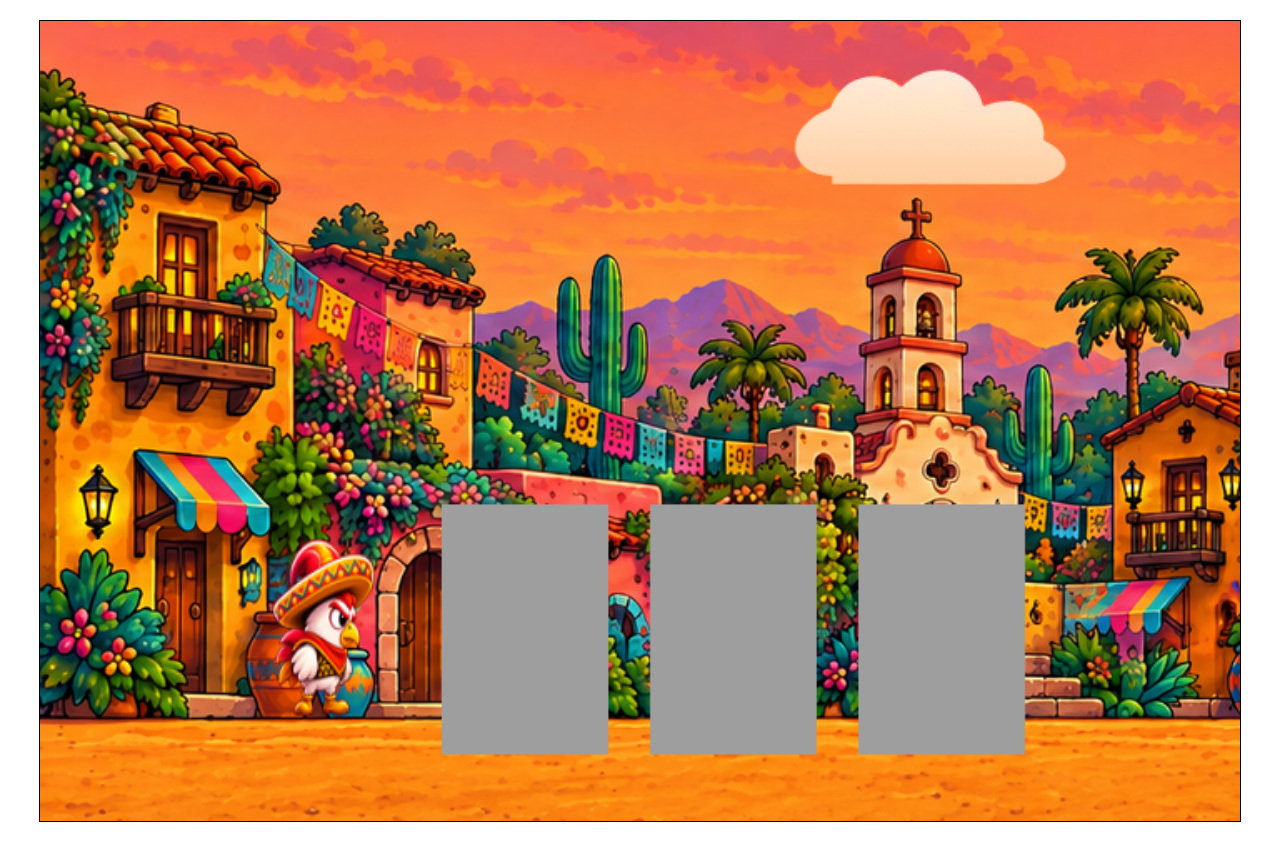
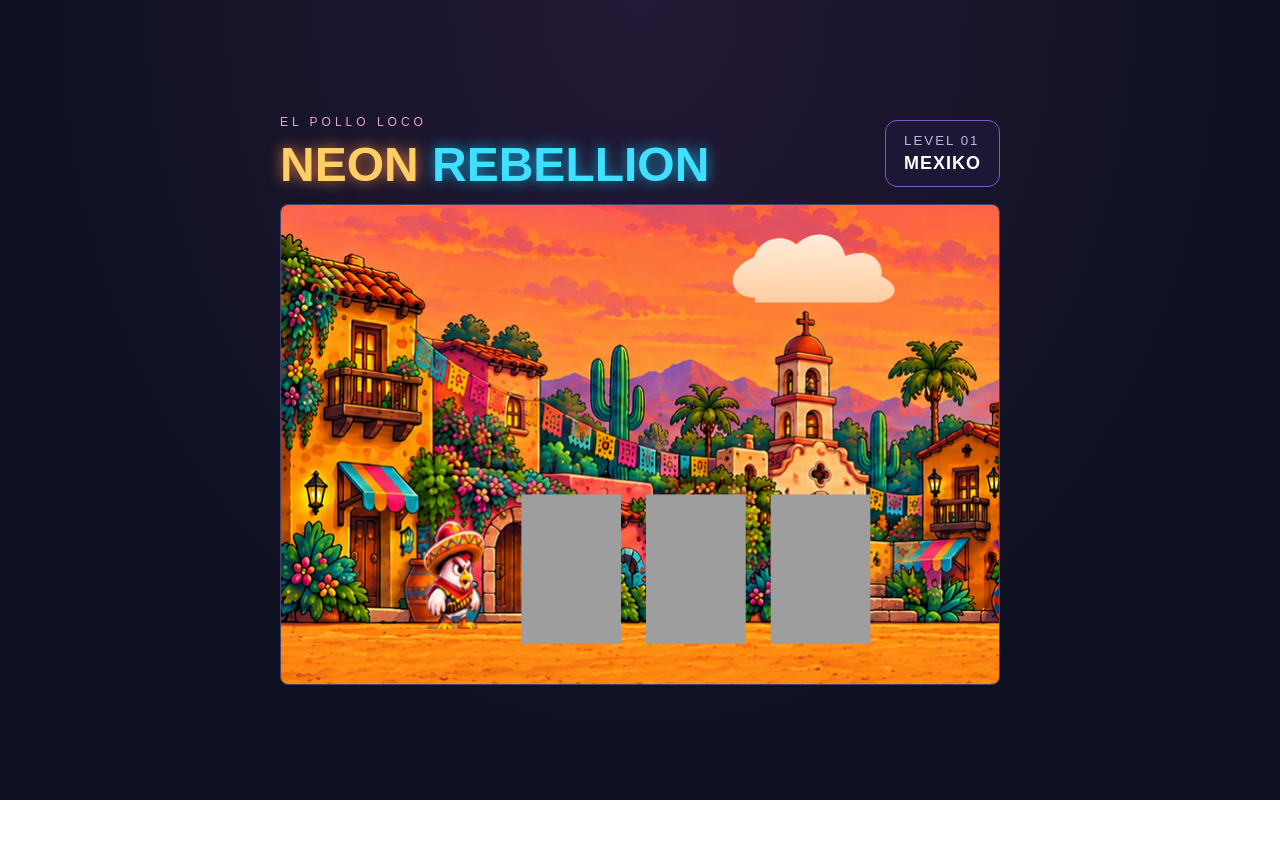
Before and after one commit to Genady86/el-pollo-loco-neon-rebellion, a plain HTML site: page index.html in a window 1280 px wide. After the commit the page ends 800 px from the top, so only its background shows below. Drawn offline with Linux system fonts and the light colour scheme.

Commit message:
Pico Premium Idle Tanz und Neon Layout integriert

```diff
--- a/index.html
+++ b/index.html
@@ -8,6 +8,18 @@
         <link rel="stylesheet" href="style.css" />
     </head>
     <body>
+        <header class="game-header">
+            <div class="game-brand">
+                <p class="game-kicker">EL POLLO LOCO</p>
+                <h1 class="neon-title">NEON <span>REBELLION</span></h1>
+            </div>
+
+            <div class="level-badge">
+                <small>LEVEL 01</small>
+                <strong>MEXIKO</strong>
+            </div>
+        </header>
+
         <canvas id="canvas" width="720" height="480"></canvas>
 
         <script src="models/movable-object.class.js"></script>
--- a/models/character.class.js
+++ b/models/character.class.js
@@ -1,5 +1,5 @@
 class Character extends MovableObject {
-    // Animation: Laufen
+    // Bereits vorhandene Lauf-, Sprung- und Fallanimationen
     IMAGES_WALKING = [
         'img/player/player-run-01.png',
         'img/player/player-run-02.png',
@@ -9,46 +9,62 @@ class Character extends MovableObject {
         'img/player/player-run-06.png',
     ];
 
-    // Animation: Stehen
+    // Sieben neue Standbilder aus der Premium-Grafikdemo
     IMAGES_IDLE = [
-        'img/player/idle/pico-idle-01.png',
-        'img/player/idle/pico-idle-02.png',
-        'img/player/idle/pico-idle-03.png',
-        'img/player/idle/pico-idle-04.png',
+        'img/player/idle-premium/pico-idle-premium-01.png',
+        'img/player/idle-premium/pico-idle-premium-02.png',
+        'img/player/idle-premium/pico-idle-premium-03.png',
+        'img/player/idle-premium/pico-idle-premium-04.png',
+        'img/player/idle-premium/pico-idle-premium-05.png',
+        'img/player/idle-premium/pico-idle-premium-06.png',
+        'img/player/idle-premium/pico-idle-premium-07.png',
     ];
 
-    // Animation: Springen
+    // Sechs Bilder fuer den einmaligen Sombrero-Tanz
+    IMAGES_DANCE = [
+        'img/player/dance/pico-idle-funny-01.png',
+        'img/player/dance/pico-idle-funny-02.png',
+        'img/player/dance/pico-idle-funny-03.png',
+        'img/player/dance/pico-idle-funny-04.png',
+        'img/player/dance/pico-idle-funny-05.png',
+        'img/player/dance/pico-idle-funny-06.png',
+    ];
+
     IMAGES_JUMPING = [
         'img/player/jump/pico-jump-01.png',
         'img/player/jump/pico-jump-02.png',
         'img/player/jump/pico-jump-03.png',
     ];
 
-    // Animation: Fallen
     IMAGES_FALLING = [
         'img/player/fall/pico-fall-01.png',
         'img/player/fall/pico-fall-02.png',
         'img/player/fall/pico-fall-03.png',
     ];
 
-    // Zustand unserer Spielfigur
+    // Bewegungs- und Animationszustand
     isMoving = false;
     otherDirection = false;
     jumpKeyWasDown = false;
-    idleTime = 0;
+    isDancing = false;
+    dancePlayed = false;
+    idleSince = Date.now();
+    danceSince = 0;
+    currentAnimation = '';
 
-    /**
-     * Erstellt unsere Spielfigur Pico.
-     * @param {Keyboard} keyboard - Tastatursteuerung
-     */
+    // Zeitangaben in Millisekunden
+    DANCE_DELAY = 10000;
+    IDLE_FRAME_MS = 210;
+    DANCE_FRAME_MS = 550;
+
+    /** Erstellt Pico. @param {Keyboard} keyboard Tastatursteuerung */
     constructor(keyboard) {
         super();
-
         this.keyboard = keyboard;
         this.y = 290;
         this.groundY = this.y;
 
-        // Picos Kollisionsbereich
+        // Unveraenderte Hitbox
         this.offsetLeft = 25;
         this.offsetRight = 25;
         this.offsetTop = 20;
@@ -56,30 +72,28 @@ class Character extends MovableObject {
 
         this.loadImages(this.IMAGES_WALKING);
         this.loadImages(this.IMAGES_IDLE);
+        this.loadImages(this.IMAGES_DANCE);
         this.loadImages(this.IMAGES_JUMPING);
         this.loadImages(this.IMAGES_FALLING);
-
-        this.img = this.imageCache[this.IMAGES_WALKING[0]];
+        this.img = this.imageCache[this.IMAGES_IDLE[0]];
 
         this.applyGravity();
         this.animate();
     }
 
-    /** Prüft, ob Pico springen darf. */
+    /** Springen nur bei neuem Tastendruck erlauben. */
     checkJump() {
         if (this.keyboard.SPACE && !this.jumpKeyWasDown && !this.isAboveGround()) {
             this.jump();
         }
-
         this.jumpKeyWasDown = this.keyboard.SPACE;
     }
 
-    /** Prüft, ob Pico von oben auf einen Gegner fällt. */
+    /** Prueft einen Treffer von oben auf einen Gegner. */
     isStomping(enemy) {
         const enemyTop = enemy.y + enemy.offsetTop;
         const previousBottom = this.previousY + this.height - this.offsetBottom;
         const currentBottom = this.y + this.height - this.offsetBottom;
-
         return (
             this.speedY < 0 &&
             previousBottom <= enemyTop &&
@@ -88,77 +102,114 @@ class Character extends MovableObject {
         );
     }
 
-    /** Startet Bewegung und Bildanimation. */
+    /** Startet Bewegung und Animation. */
     animate() {
-        // Bewegung ungefähr 60-mal pro Sekunde prüfen
         setInterval(() => this.updateMovement(), 1000 / 60);
-
-        // Alle 120 Millisekunden die passende Animation anzeigen
         setInterval(() => this.updateAnimation(), 120);
     }
 
-    /** Prüft die gedrückten Tasten. */
+    /** Prueft Tastatur, Bewegung und Unterbrechungen. */
     updateMovement() {
         this.checkJump();
         this.isMoving = false;
+        if (this.keyboard.RIGHT && !this.keyboard.LEFT) this.moveCharacterRight();
+        if (this.keyboard.LEFT && !this.keyboard.RIGHT) this.moveCharacterLeft();
 
-        if (this.isAboveGround()) {
-            this.idleTime = 0;
-        }
-
-        if (this.keyboard.RIGHT && !this.keyboard.LEFT) {
-            this.moveCharacterRight();
-        }
-
-        if (this.keyboard.LEFT && !this.keyboard.RIGHT) {
-            this.moveCharacterLeft();
-        }
-
-        if (this.isMoving) {
-            this.idleTime = 0;
+        // Auch ein Tastendruck am Levelrand bricht den Tanz ab
+        if (this.isMoving || this.keyboard.LEFT || this.keyboard.RIGHT ||
+            this.keyboard.SPACE || this.isAboveGround()) {
+            this.resetIdleState();
         }
     }
 
-    /** Bewegt Pico nach rechts. */
+    /** Bewegt Pico nach rechts, ohne das Level zu verlassen. */
     moveCharacterRight() {
-        // Rechten Rand der gesamten Spielwelt berechnen
         const rightBoundary = this.levelWidth - this.width;
-
-        // Am Levelende stoppen
         if (this.x >= rightBoundary) return;
-
         this.moveRight();
         this.otherDirection = false;
-
-        // Pico darf nicht über das Levelende hinauslaufen
         this.x = Math.min(this.x, rightBoundary);
         this.isMoving = true;
     }
 
-    /** Bewegt Pico nach links. */
+    /** Bewegt Pico nach links, ohne das Level zu verlassen. */
     moveCharacterLeft() {
         if (this.x <= 0) return;
-
         this.moveLeft();
         this.otherDirection = true;
         this.x = Math.max(this.x, 0);
         this.isMoving = true;
     }
 
-    /** Wählt die passende Animation für Pico. */
+    /** Waehlt Springen, Fallen, Laufen oder Stehen. */
     updateAnimation() {
         if (this.isAboveGround() && this.speedY > 0) {
-            this.playAnimation(this.IMAGES_JUMPING);
+            this.showMovingAnimation('jump', this.IMAGES_JUMPING);
         } else if (this.isAboveGround()) {
-            this.playAnimation(this.IMAGES_FALLING);
+            this.showMovingAnimation('fall', this.IMAGES_FALLING);
         } else if (this.isMoving) {
-            this.playAnimation(this.IMAGES_WALKING);
+            this.showMovingAnimation('walk', this.IMAGES_WALKING);
         } else {
-            // Zeit im Stand mitzählen
-            this.idleTime++;
-
-            // Pico steht ruhig, ohne zu pulsieren
-            this.img = this.imageCache[this.IMAGES_IDLE[0]];
+            this.updateIdleAnimation();
         }
     }
+
+    /** Verhindert zufaellige Frame-Spruenge beim Zustandswechsel. */
+    showMovingAnimation(state, images) {
+        if (this.currentAnimation !== state) {
+            this.currentAnimation = state;
+            this.currentImage = 0;
+        }
+        this.playAnimation(images);
+    }
+
+    /** Beendet den Tanz sofort bei einer Eingabe. */
+    resetIdleState() {
+        this.idleSince = Date.now();
+        this.isDancing = false;
+        this.dancePlayed = false;
+        this.danceSince = 0;
+        this.currentAnimation = '';
+    }
+
+    /** Spielt ruhiges Stehen und startet einmalig den Tanz. */
+    updateIdleAnimation() {
+        const now = Date.now();
+        if (!this.dancePlayed && now - this.idleSince >= this.DANCE_DELAY) {
+            this.startDance(now);
+        }
+        if (this.isDancing) {
+            this.playDanceFrame(now);
+        } else {
+            this.playIdleFrame(now);
+        }
+    }
+
+    /** Zeigt die sieben Standbilder mit gleichmaessigem Tempo. */
+    playIdleFrame(now) {
+        this.currentAnimation = 'idle';
+        const index = Math.floor((now - this.idleSince) / this.IDLE_FRAME_MS);
+        const path = this.IMAGES_IDLE[index % this.IMAGES_IDLE.length];
+        this.img = this.imageCache[path];
+    }
+
+    /** Merkt sich den genauen Startzeitpunkt des Tanzes. */
+    startDance(now) {
+        this.isDancing = true;
+        this.dancePlayed = true;
+        this.danceSince = now;
+        this.currentAnimation = 'dance';
+    }
+
+    /** Spielt sechs Tanzframes einmal ab, ohne ein Bild zu ueberspringen. */
+    playDanceFrame(now) {
+        const index = Math.floor((now - this.danceSince) / this.DANCE_FRAME_MS);
+        if (index >= this.IMAGES_DANCE.length) {
+            this.isDancing = false;
+            this.idleSince = now;
+            this.playIdleFrame(now);
+            return;
+        }
+        this.img = this.imageCache[this.IMAGES_DANCE[index]];
+    }
 }
--- a/style.css
+++ b/style.css
@@ -1,20 +1,135 @@
-canvas {
-    border: 1px solid black;
+/* ========================================
+   EL POLLO LOCO - NEON REBELLION
+   Layout und Design
+======================================== */
+
+/* Grundlayout */
+body {
+    display: flex;
+    flex-direction: column;
+    justify-content: center;
+    align-items: center;
+
+    min-height: 100vh;
+    margin: 0;
+
+    background: radial-gradient(ellipse at top, #241936 0%, #0c1020 75%);
+
+    color: white;
+    font-family: Arial, sans-serif;
+}
+
+/* ========================================
+   NEON-UEBERSCHRIFT
+======================================== */
+
+.game-header {
+    box-sizing: border-box;
+    width: min(96vw, 720px);
+
+    display: flex;
+    justify-content: space-between;
+    align-items: center;
+    gap: 20px;
+
+    margin: 20px auto 12px;
+}
+
+/* Kleine obere Schrift */
+.game-kicker {
+    margin: 0 0 8px;
+
+    color: #e6a2dc;
+    font-size: 12px;
+    letter-spacing: 4px;
+}
+
+/* Haupttitel */
+.neon-title {
+    margin: 0;
+
+    font-size: clamp(24px, 4vw, 48px);
+    color: #ffce65;
+
+    text-shadow: 0 0 14px #d97a40;
+}
+
+/* Cyanfarbener Titelteil */
+.neon-title span {
+    color: #41dfff;
+    text-shadow: 0 0 14px #169ec9;
+}
+
+/* ========================================
+   LEVELANZEIGE
+======================================== */
+
+.level-badge {
+    display: flex;
+    flex-direction: column;
+    gap: 5px;
+
+    padding: 12px 18px;
+
+    border: 1px solid #8257c6;
+    border-radius: 12px;
+
+    background: #1c1734;
+    white-space: nowrap;
+}
+
+.level-badge small {
+    color: #c6b4e6;
+    letter-spacing: 2px;
+}
+
+.level-badge strong {
+    font-size: 18px;
+    letter-spacing: 1px;
+}
+
+/* ========================================
+   SPIELBOX
+======================================== */
+
+#canvas {
+    box-sizing: border-box;
+    display: block;
+
+    width: min(96vw, 720px);
+    height: auto;
+
+    margin: 0 auto 20px;
+
+    border: 1px solid #454167;
+    border-radius: 8px;
+
     background-color: #101827;
 }
 
-body {
-    display: flex;
-    justify-content: center;
-    align-items: center;
-    min-height: 100vh;
-    margin: 0;
+/* ========================================
+   KLEINERE BILDSCHIRME
+======================================== */
+
+@media (max-width: 600px) {
+    .game-header {
+        gap: 10px;
+    }
+
+    .game-kicker {
+        font-size: 9px;
+        letter-spacing: 2px;
+    }
+
+    .neon-title {
+        font-size: clamp(20px, 5vw, 30px);
+    }
+
+    .level-badge {
+        padding: 8px 10px;
+    }
+
+    .level-badge strong {
+        font-size: 12px;
+    }
 }
-
-/* Spiel für Desktop-Präsentation vergrößern */
-canvas {
-    display: block;
-    width: min(96vw, 1200px);
-    height: auto;
-    margin: 20px auto;
-}
```
Also changed, not shown: img/player/dance/pico-idle-funny-01.png (added), img/player/dance/pico-idle-funny-02.png (added), img/player/dance/pico-idle-funny-03.png (added), img/player/dance/pico-idle-funny-04.png (added), img/player/dance/pico-idle-funny-05.png (added), img/player/dance/pico-idle-funny-06.png (added), img/player/idle-premium/pico-idle-premium-01.png (added), img/player/idle-premium/pico-idle-premium-02.png (added), img/player/idle-premium/pico-idle-premium-03.png (added), img/player/idle-premium/pico-idle-premium-04.png (added), img/player/idle-premium/pico-idle-premium-05.png (added), img/player/idle-premium/pico-idle-premium-06.png (added), img/player/idle-premium/pico-idle-premium-07.png (added).
